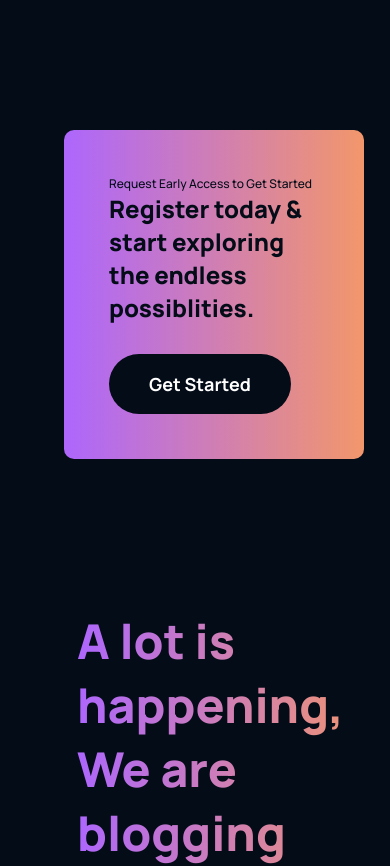
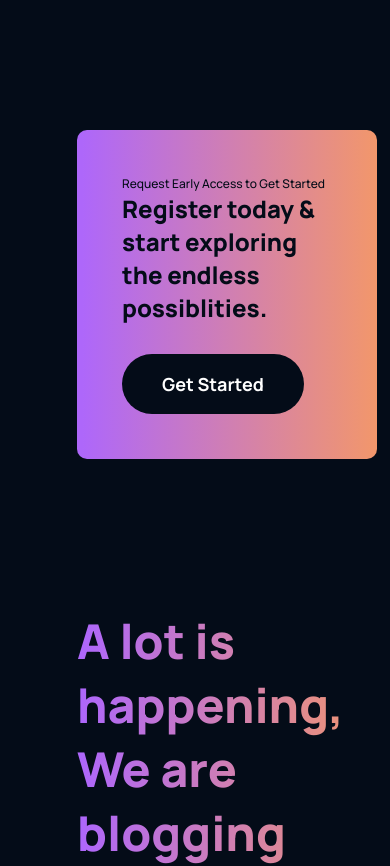
Before and after one commit to DaWei8/gpt-3, a React (Create React App) app: page / in a window 390 px wide. Shown: the part 5320-6186 px from the top of the page. Built offline with nearby package versions, Linux system fonts and the light colour scheme.

Commit message:
optimsed webpage for responsiveness

```diff
--- a/src/App.css
+++ b/src/App.css
@@ -124,7 +124,7 @@
     }
 }
 
-@media screen and (max-width: 550px) {
+@media screen and (max-width: 580px) {
     .App {
         margin-inline: 2rem;
     }
--- a/src/components/cta/cta.css
+++ b/src/components/cta/cta.css
@@ -65,6 +65,8 @@
     .gpt3__cta {
         padding-inline: 2rem;
         width: 100vw;
+        align-items: center;
+        justify-content: center;
     }
     .gpt3__cta_container {
         display: flex;
@@ -91,6 +93,8 @@
         justify-content: space-between;
         background: var(--gradient-text);
         align-items: center;
+        align-self: center;
+        justify-self: center;
         padding: 45px;
         border-radius: 10px;
         -webkit-border-radius: 10px;
--- a/src/containers/footer/footer.css
+++ b/src/containers/footer/footer.css
@@ -124,6 +124,8 @@
     .gpt3__footer {
         width: 100vw;
         padding-inline: 4rem;
+        align-items: center;
+        justify-content: center;
     }
     .gpt3__footer_top h1 {
         font-size: 48px;
--- a/src/containers/whatGPT3/whatGPT3.css
+++ b/src/containers/whatGPT3/whatGPT3.css
@@ -160,6 +160,8 @@
         color: #FFFFFF;
         padding-inline: 2rem;
         margin-bottom: 90px;
+        align-items: center;
+        justify-content: center;
     }
 
     .gpt3__whatgpt3_container {
```
